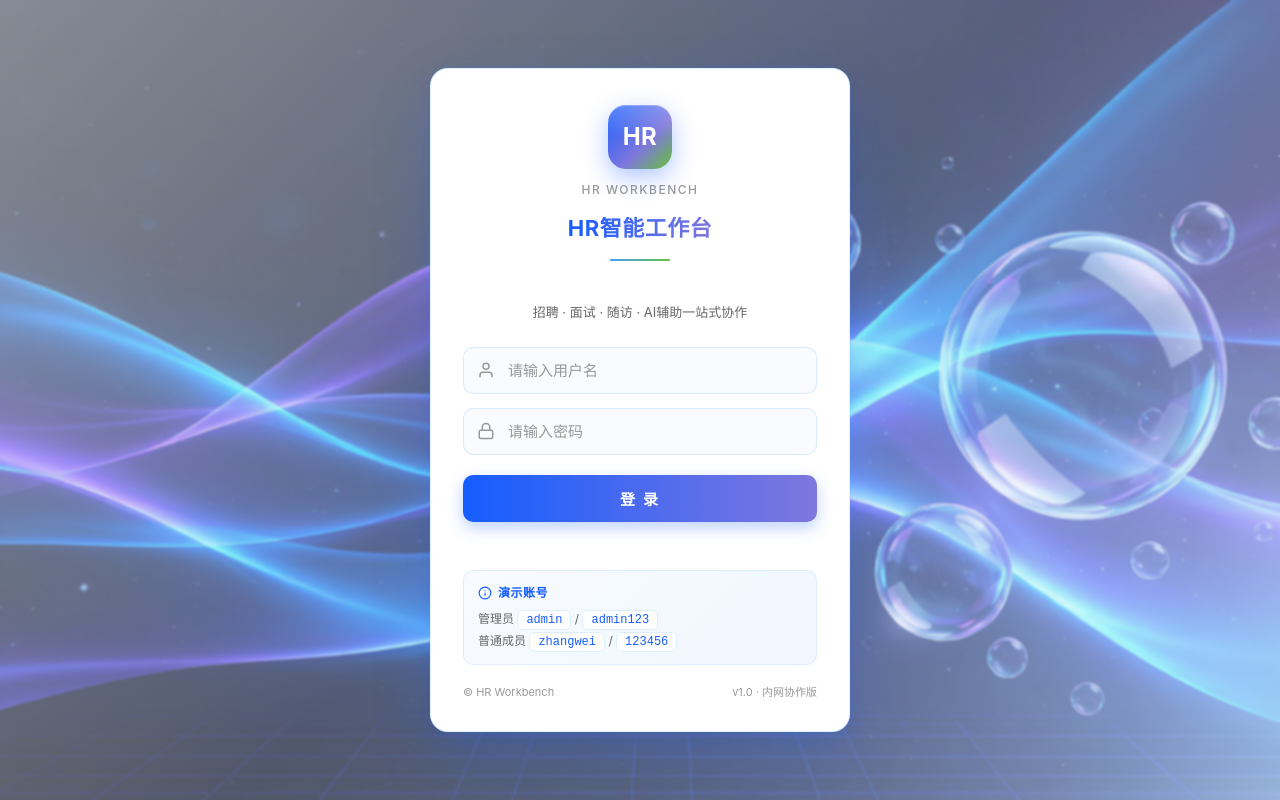
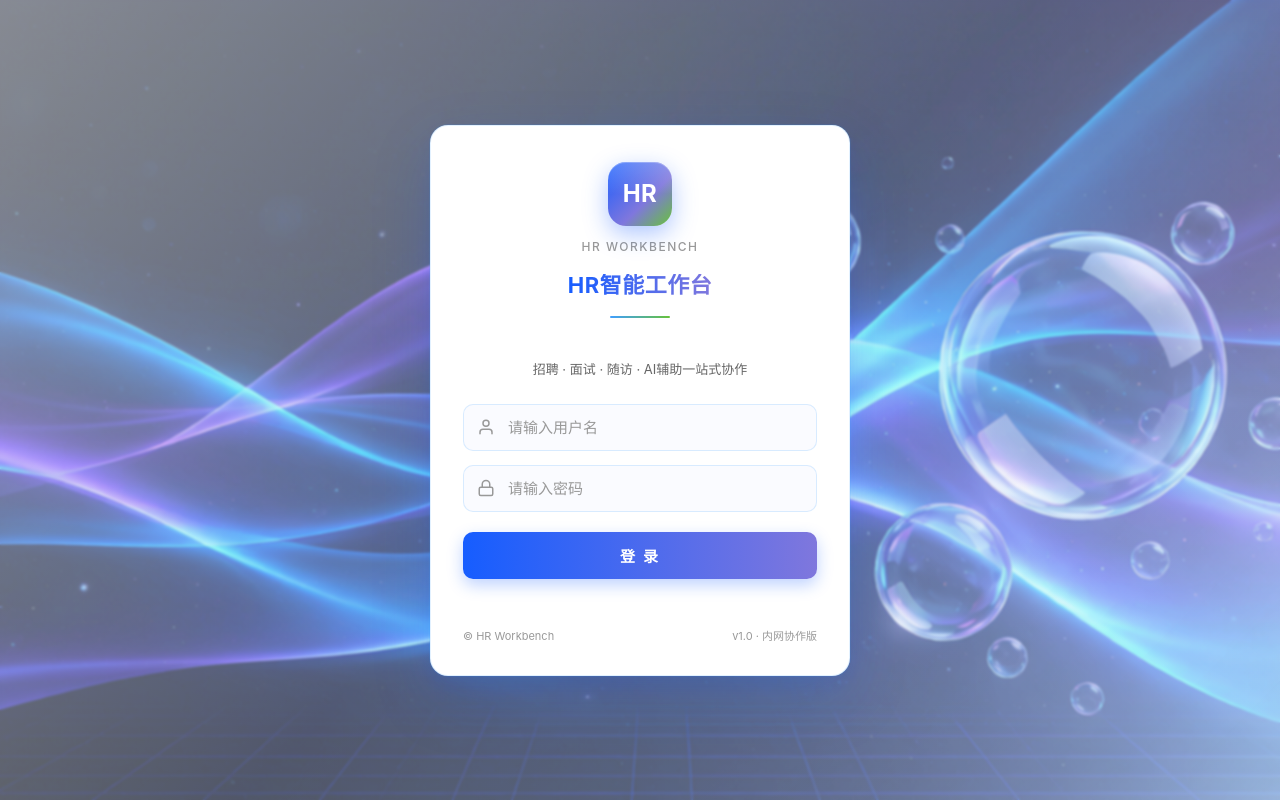
Before and after one commit to wulunruhe20268060-cyber/hr-workbench, a website: page public/index.html in a window 1280 px wide. Drawn offline with Linux system fonts and the light colour scheme.

Commit message:
style: 登录页移除演示账号信息展示

```diff
--- a/public/index.html
+++ b/public/index.html
@@ -528,14 +528,6 @@ label{display:block;font-size:13px;font-weight:500;color:var(--text2);margin-bot
     </div>
     <button class="login-submit" onclick="doLogin()">登 录</button>
     <div class="login-error" id="loginError"></div>
-    <div class="login-tips">
-      <div class="tips-head">
-        <svg viewBox="0 0 24 24" width="14" height="14" fill="none" stroke="currentColor" stroke-width="2" stroke-linecap="round" stroke-linejoin="round"><circle cx="12" cy="12" r="10"/><line x1="12" y1="16" x2="12" y2="12"/><line x1="12" y1="8" x2="12.01" y2="8"/></svg>
-        演示账号
-      </div>
-      管理员 <code>admin</code> / <code>admin123</code><br>
-      普通成员 <code>zhangwei</code> / <code>123456</code>
-    </div>
     <div class="login-footer">
       <span>© HR Workbench</span>
       <span>v1.0 · 内网协作版</span>
```
